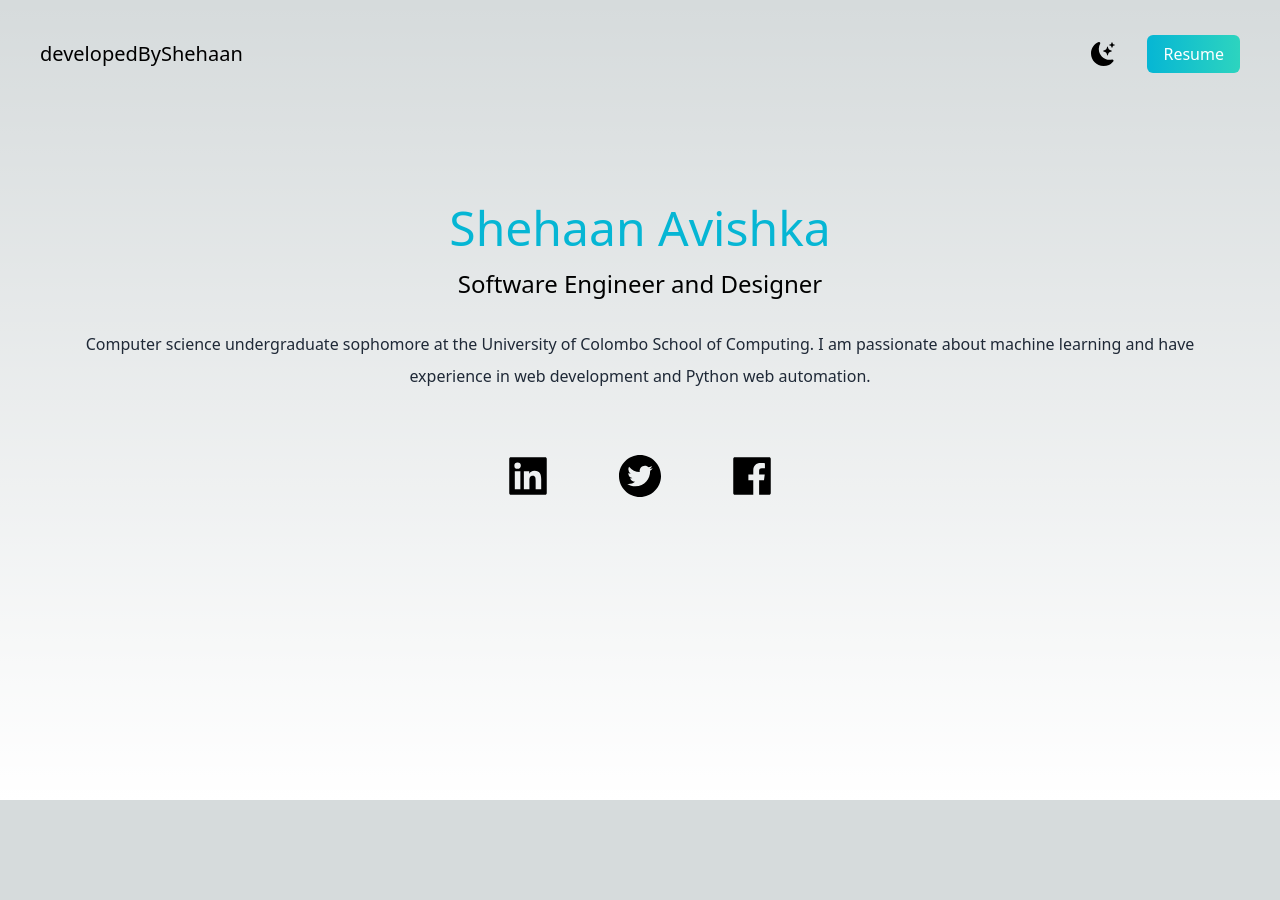
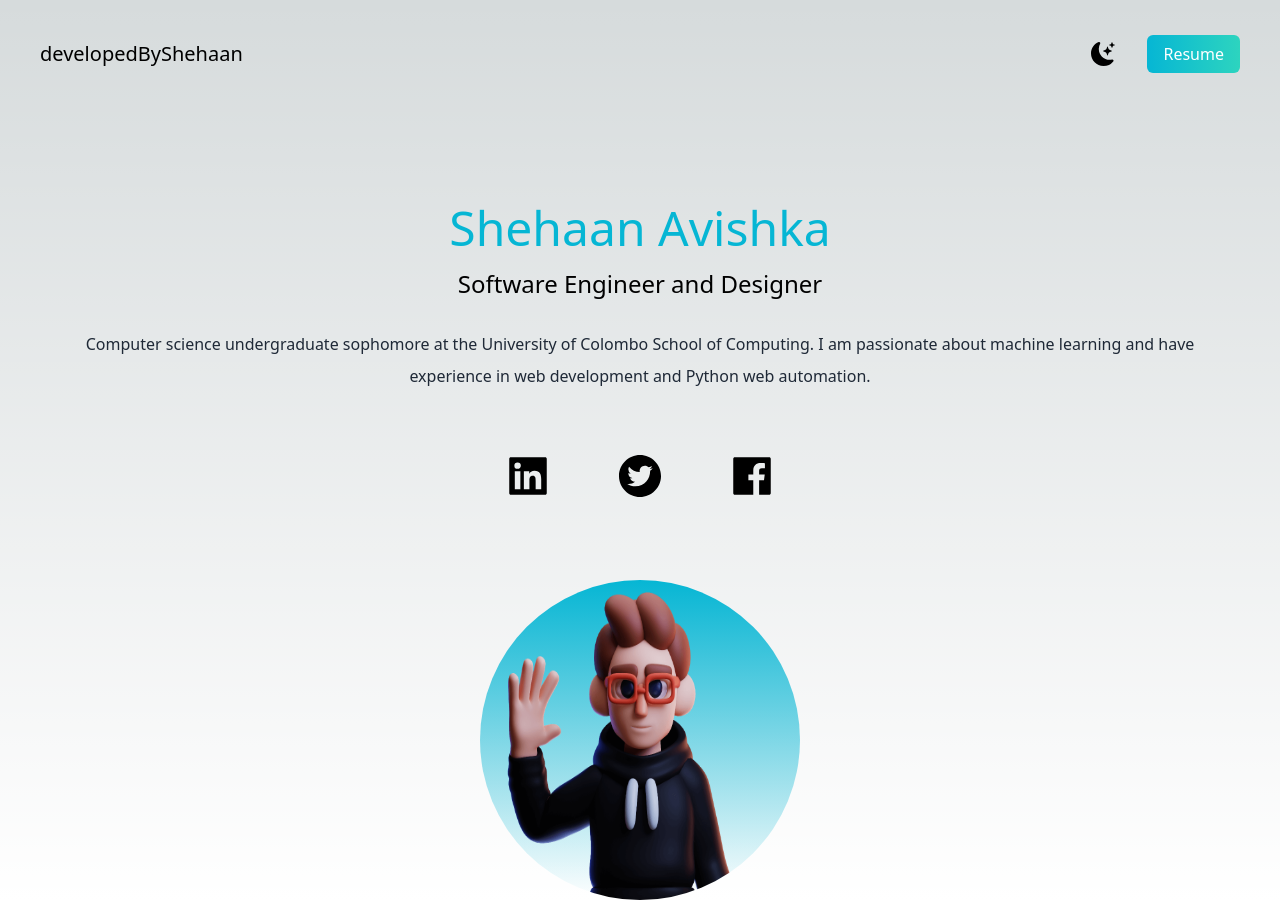
Before and after one commit to devshehan/Portofolio_2.0, a Next.js app: page / in a window 1280 px wide. Before the commit the page ends 800 px from the top, so only its background shows below. Built offline with nearby package versions, Linux system fonts and the light colour scheme.

Commit message:
insert image into the portfolio

```diff
--- a/src/pages/index.js
+++ b/src/pages/index.js
@@ -8,6 +8,8 @@ import {
   AiFillFacebook,
   AiFillLinkedin
 } from 'react-icons/ai';
+
+import deved from '../../public/dev-ed-wave.png';
 
 const inter = Inter({ subsets: ['latin'] })
 
@@ -39,6 +41,9 @@ export default function Home() {
             <AiFillTwitterCircle/>
             <AiFillFacebook/>
           </div>
+          <div className='relative mx-auto h-80 w-80 bg-gradient-to-b from-cyan-500 rounded-full mt-20 overflow-hidden'>
+            <Image src={deved} fill style />
+          </div>
         </section>
       </main>
     </>
```
Also changed, not shown: public/dev-ed-wave.png (added).
